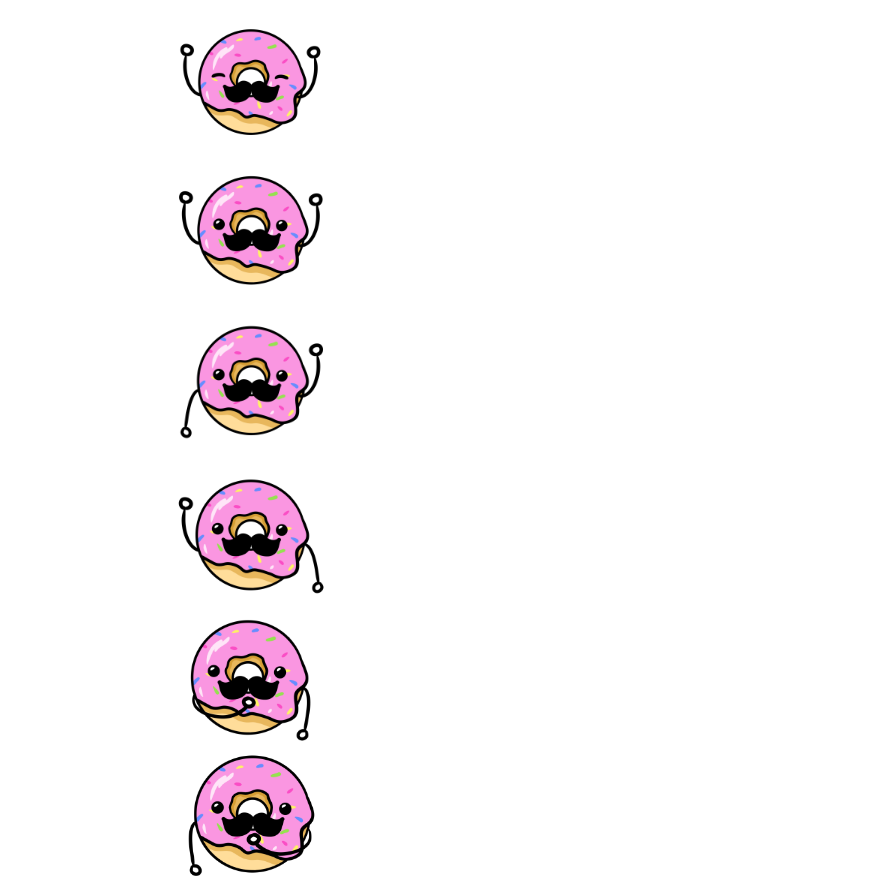
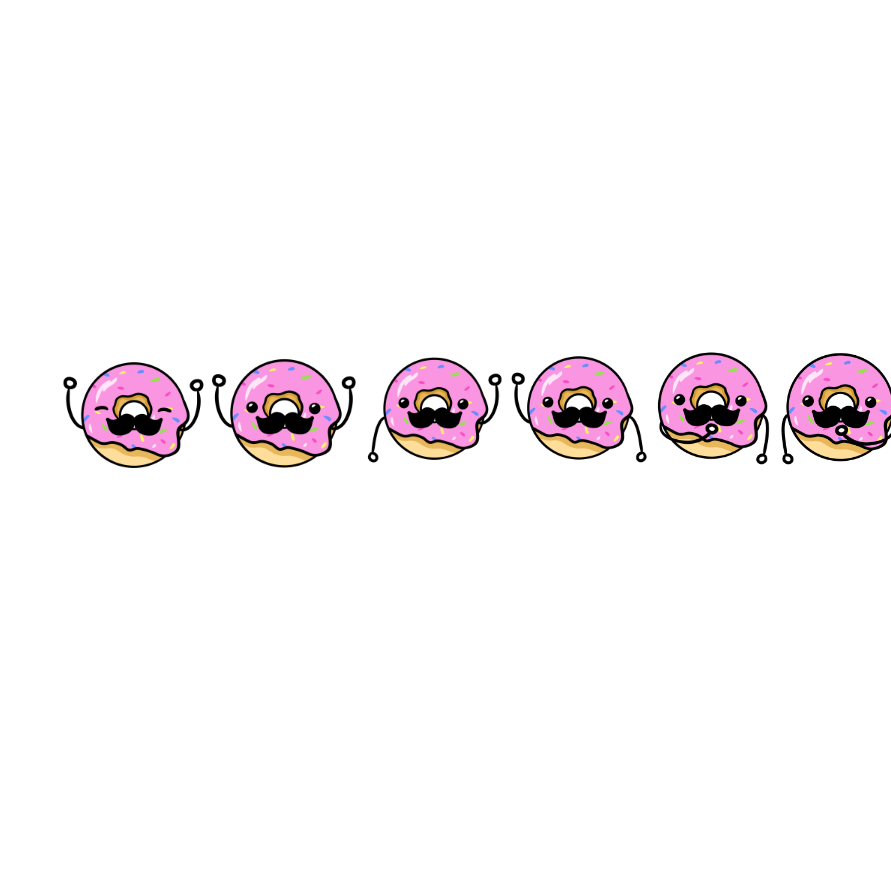
Before and after one commit to anmarkova2223/Big-O-Explained, a SvelteKit app: page / in a window 1280 px wide. Shown: the whole page, without its empty margins (389-1280 px from the left). After the commit the page ends 816 px from the top, so only its background shows below. Built offline with nearby package versions, Linux system fonts and the light colour scheme.

Commit message:
Changing the donut sizes

```diff
--- a/src/components/App.svelte
+++ b/src/components/App.svelte
@@ -13,10 +13,10 @@
   let donuts = [
     { src: donutHypeClosed, visible: false, scrollPosition: 0, left: 0, width: 150 },
     { src: donutHypeOpen, visible: false, scrollPosition: 500, left: 0, width: 150 },
-    { src: donutWave, visible: false, scrollPosition: 1000, left: 0, width: 160 },
-    { src: donutWaveLeft, visible: false, scrollPosition: 1500, left: 0, width: 150 },
-    { src: donutThinkRight, visible: false, scrollPosition: 2000, left: 0, width: 140 },
-    { src: donutThinkLeft, visible: false, scrollPosition: 2500, left: 0, width: 130 }
+    { src: donutWave, visible: false, scrollPosition: 1000, left: 0, width: 150 },
+    { src: donutWaveLeft, visible: false, scrollPosition: 1500, left: 0, width: 140 },
+    { src: donutThinkRight, visible: false, scrollPosition: 2000, left: 0, width: 130 },
+    { src: donutThinkLeft, visible: false, scrollPosition: 2500, left: 0, width: 120 }
   ];
 
   onMount(() => {
@@ -49,16 +49,16 @@
     margin-right: 75px;
   }
 
-  .donut-container {
+  /* .donut-container {
     position: absolute;
     top: 0;
     left: 0;
     width: 100%; /* Ensure donut container spans the entire width */
-    display: flex;
+    /* display: flex;
     flex-direction: column;
     align-items: center;
     z-index: 1;
-  }
+  } */
 
   .donut {
     opacity: 0;
@@ -77,9 +77,9 @@
   <div id="fun-table">
       <!-- Your table component here -->
   </div>
-  <div class="donut-container">
+  <!-- <div class="donut-container"> -->
     {#each donuts as donut}
       <img src={donut.src} alt="Donut" class:donut={donut.visible ? 'donut-visible' : ''} style={`top: ${donut.scrollPosition}px; left: ${donut.left}px; width: ${donut.width}px`}/>
     {/each}
-  </div>
+  <!-- </div> -->
 </div>
```
